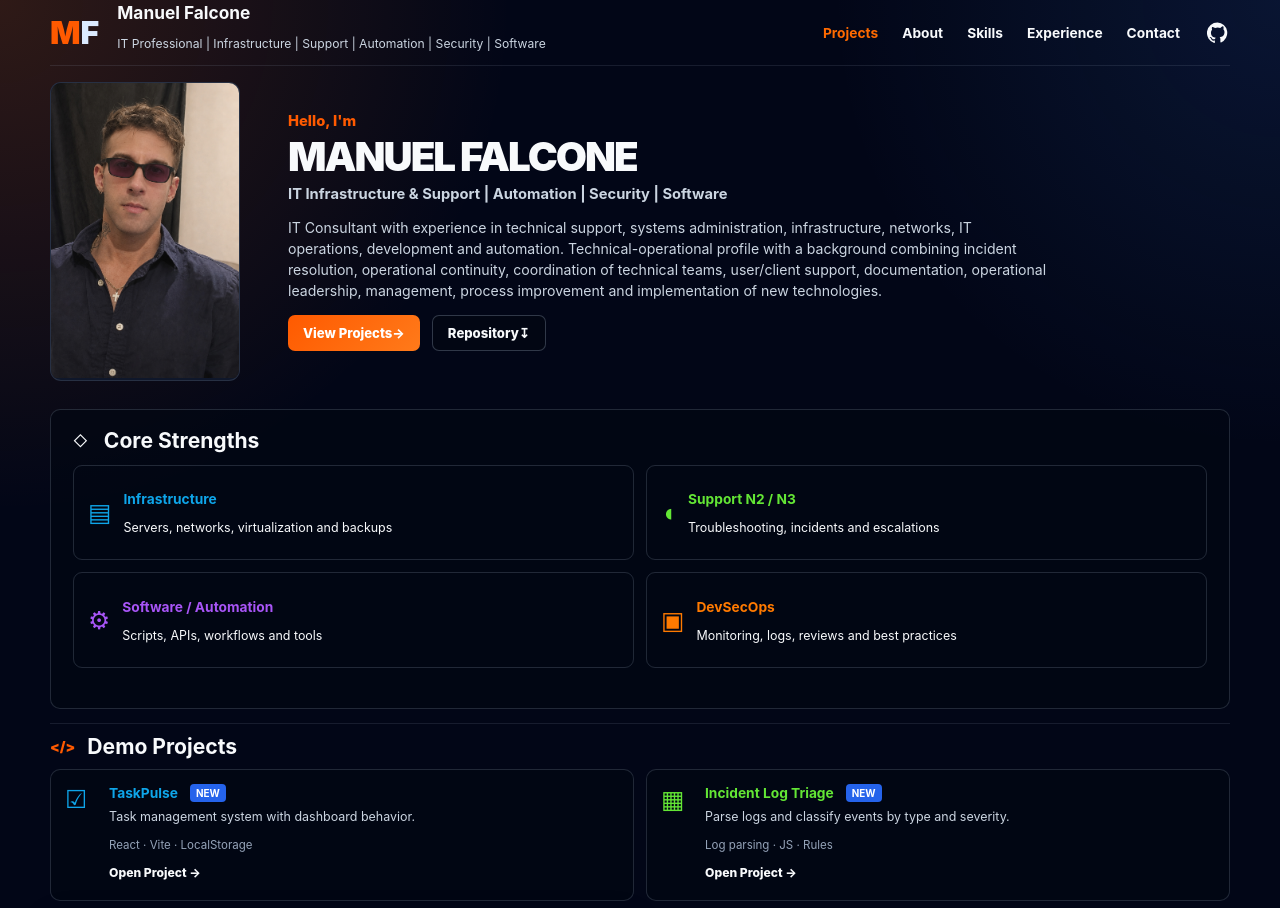
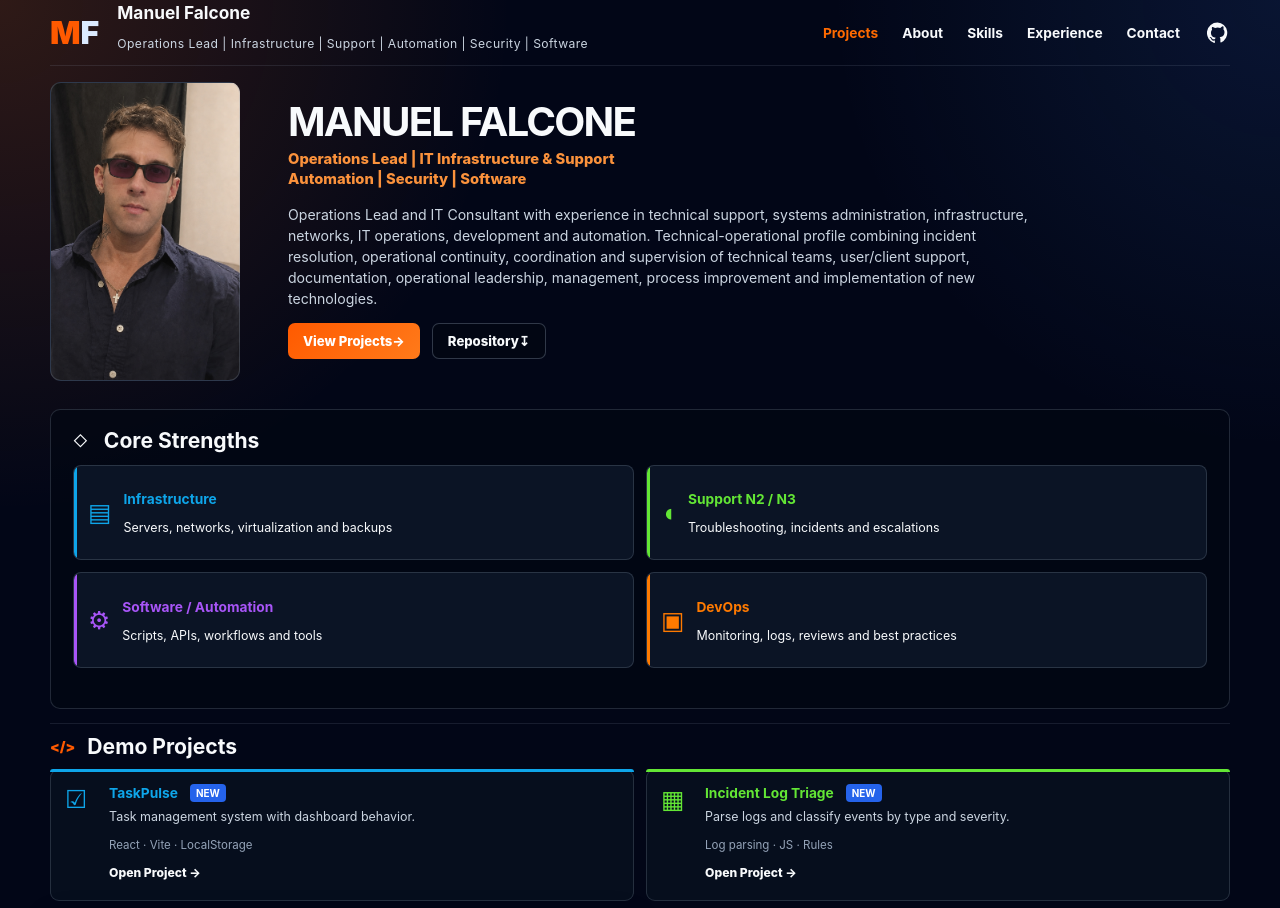
Before and after one commit to mafalcone/portfolio-projects, a React (Vite) app in the folder presupuesto_electrico/: page / in a window 1280 px wide. Shown: the top 908 px of the page. Built offline with nearby package versions, Linux system fonts and the light colour scheme.

Commit message:
Refine portfolio operations profile

```diff
--- a/presupuesto_electrico/index.html
+++ b/presupuesto_electrico/index.html
@@ -12,6 +12,7 @@
     <link rel="stylesheet" href="/github-icon.css" />
     <link rel="stylesheet" href="/experience-fix.css" />
     <link rel="stylesheet" href="/profile-photo.css" />
+    <link rel="stylesheet" href="/portfolio-refinement.css" />
   </head>
   <body>
     <div id="root"></div>
--- /dev/null
+++ b/presupuesto_electrico/public/portfolio-refinement.css
@@ -0,0 +1,119 @@
+/* Conservative visual refinement: preserve the published layout and behavior. */
+
+.brand p {
+  letter-spacing: 0.035em;
+}
+
+.hero-copy h1 {
+  font-weight: 650;
+  letter-spacing: -0.045em;
+}
+
+.hero-copy h2 {
+  color: #fb923c;
+  font-weight: 800;
+  line-height: 1.34;
+}
+
+.lead {
+  color: #cbd5e1;
+  max-width: 760px;
+}
+
+.portrait-card {
+  background-color: #0f172a !important;
+  background-image: url('/profile-photo.jpg') !important;
+  background-position: center !important;
+  background-repeat: no-repeat !important;
+  background-size: cover !important;
+  border-color: rgba(148, 163, 184, 0.24) !important;
+  border-radius: 11px !important;
+  cursor: default;
+  user-select: none;
+  -webkit-user-drag: none;
+  -webkit-touch-callout: none;
+}
+
+.strengths-panel,
+.active-project-panel,
+.about-card,
+.skills-card,
+.experience-card {
+  border-color: rgba(148, 163, 184, 0.2);
+  background: rgba(3, 8, 18, 0.72);
+  border-radius: 12px;
+}
+
+.strength-card {
+  position: relative;
+  overflow: hidden;
+  border-radius: 8px;
+  background: rgba(13, 23, 40, 0.9);
+}
+
+.strength-card::before {
+  content: '';
+  position: absolute;
+  inset: 0 auto 0 0;
+  width: 3px;
+  border-radius: 3px;
+}
+
+.strength-card.blue::before,
+.feature-card.blue::before {
+  background: #0ea5e9;
+}
+
+.strength-card.green::before,
+.feature-card.green::before {
+  background: #63e635;
+}
+
+.strength-card.purple::before,
+.feature-card.purple::before {
+  background: #a855f7;
+}
+
+.strength-card.orange::before,
+.feature-card.orange::before {
+  background: #ff7a00;
+}
+
+.feature-card {
+  position: relative;
+  overflow: visible;
+  border-radius: 9px;
+  background: rgba(7, 16, 31, 0.9);
+}
+
+.feature-card::before {
+  content: '';
+  position: absolute;
+  top: -1px;
+  right: -1px;
+  left: -1px;
+  height: 3px;
+  border-radius: 9px 9px 0 0;
+}
+
+.feature-card.active {
+  border-color: rgba(255, 106, 0, 0.72);
+}
+
+.btn-primary,
+.btn-ghost,
+.btn-analyze,
+.report-actions button,
+.report-actions a {
+  border-radius: 7px;
+}
+
+@media (max-width: 760px) {
+  .hero-copy h1 {
+    font-size: clamp(2.2rem, 12vw, 3.15rem);
+  }
+
+  .hero-copy h2 {
+    font-size: 0.96rem;
+  }
+}
--- a/presupuesto_electrico/src/FinalTop.jsx
+++ b/presupuesto_electrico/src/FinalTop.jsx
@@ -35,6 +35,10 @@ function scrollToExistingTarget(id, mode = 'center') {
 
 function GitHubIcon() {
   return <svg className="github-icon" viewBox="0 0 24 24" aria-hidden="true"><path fill="currentColor" d="M12 .5a12 12 0 0 0-3.8 23.4c.6.1.8-.3.8-.6v-2.1c-3.3.7-4-1.4-4-1.4-.6-1.4-1.4-1.8-1.4-1.8-1.1-.8.1-.8.1-.8 1.2.1 1.9 1.3 1.9 1.3 1.1 1.9 2.9 1.3 3.6 1 .1-.8.4-1.3.8-1.6-2.7-.3-5.5-1.3-5.5-5.9 0-1.3.5-2.4 1.3-3.2-.1-.3-.6-1.6.1-3.2 0 0 1-.3 3.3 1.2a11.4 11.4 0 0 1 6 0C17.6 4.7 18.6 5 18.6 5c.7 1.6.2 2.9.1 3.2.8.8 1.3 1.9 1.3 3.2 0 4.6-2.8 5.6-5.5 5.9.4.4.8 1.1.8 2.2v3.3c0 .3.2.7.8.6A12 12 0 0 0 12 .5Z" /></svg>
+}
+
+function blockProfileImageAction(event) {
+  event.preventDefault()
 }
 
 export function FinalTop({ view = 'projects', setView = () => {}, navigateTo = () => {} }) {
@@ -75,7 +79,7 @@ export function FinalTop({ view = 'projects', setView = () => {}, navigateTo = (
     <header className="topbar">
       <div className="brand">
         <div className="logo-mark"><span>M</span><i>F</i></div>
-        <div><strong>Manuel Falcone</strong><p>IT Professional | Infrastructure | Support | Automation | Security | Software</p></div>
+        <div><strong>Manuel Falcone</strong><p>Operations Lead | Infrastructure | Support | Automation | Security | Software</p></div>
       </div>
       <nav className="nav-links">
         <a className={activeNav === 'projects' ? 'active' : ''} href="#projects" onClick={showProjects}>Projects</a>
@@ -88,12 +92,18 @@ export function FinalTop({ view = 'projects', setView = () => {}, navigateTo = (
     </header>
 
     <section className="hero-dashboard" id="about">
-      <div className="portrait-card"><img src="/profile-photo.jpg" alt="Manuel Falcone" /><div className="portrait-fallback">MF</div></div>
+      <div
+        className="portrait-card"
+        role="img"
+        aria-label="Manuel Falcone"
+        draggable="false"
+        onContextMenu={blockProfileImageAction}
+        onDragStart={blockProfileImageAction}
+      ><div className="portrait-fallback">MF</div></div>
       <div className="hero-copy">
-        <p className="hello">Hello, I'm</p>
         <h1>MANUEL FALCONE</h1>
-        <h2>IT Infrastructure &amp; Support | Automation | Security | Software</h2>
-        <p className="lead">IT Consultant with experience in technical support, systems administration, infrastructure, networks, IT operations, development and automation. Technical-operational profile with a background combining incident resolution, operational continuity, coordination of technical teams, user/client support, documentation, operational leadership, management, process improvement and implementation of new technologies.</p>
+        <h2>Operations Lead | IT Infrastructure &amp; Support<br />Automation | Security | Software</h2>
+        <p className="lead">Operations Lead and IT Consultant with experience in technical support, systems administration, infrastructure, networks, IT operations, development and automation. Technical-operational profile combining incident resolution, operational continuity, coordination and supervision of technical teams, user/client support, documentation, operational leadership, management, process improvement and implementation of new technologies.</p>
         <div className="cta-row"><a className="btn-primary" href="#projects" onClick={showProjects}>View Projects <span>→</span></a><a className="btn-ghost" href="https://github.com/mafalcone/portfolio-projects" target="_blank" rel="noreferrer">Repository <span>↧</span></a></div>
       </div>
       <aside className={`strengths-panel flip-panel ${showSkills ? 'show-skills' : ''}`} id="skills">
--- a/presupuesto_electrico/src/finalCards.js
+++ b/presupuesto_electrico/src/finalCards.js
@@ -2,7 +2,7 @@ export const strengths = [
   { title: 'Infrastructure', text: 'Servers, networks, virtualization and backups', color: 'blue', icon: '▤' },
   { title: 'Support N2 / N3', text: 'Troubleshooting, incidents and escalations', color: 'green', icon: '◖' },
   { title: 'Software / Automation', text: 'Scripts, APIs, workflows and tools', color: 'purple', icon: '⚙' },
-  { title: 'DevSecOps', text: 'Monitoring, logs, reviews and best practices', color: 'orange', icon: '▣' }
+  { title: 'DevOps', text: 'Monitoring, logs, reviews and best practices', color: 'orange', icon: '▣' }
 ]
 
 export const projects = [
```
